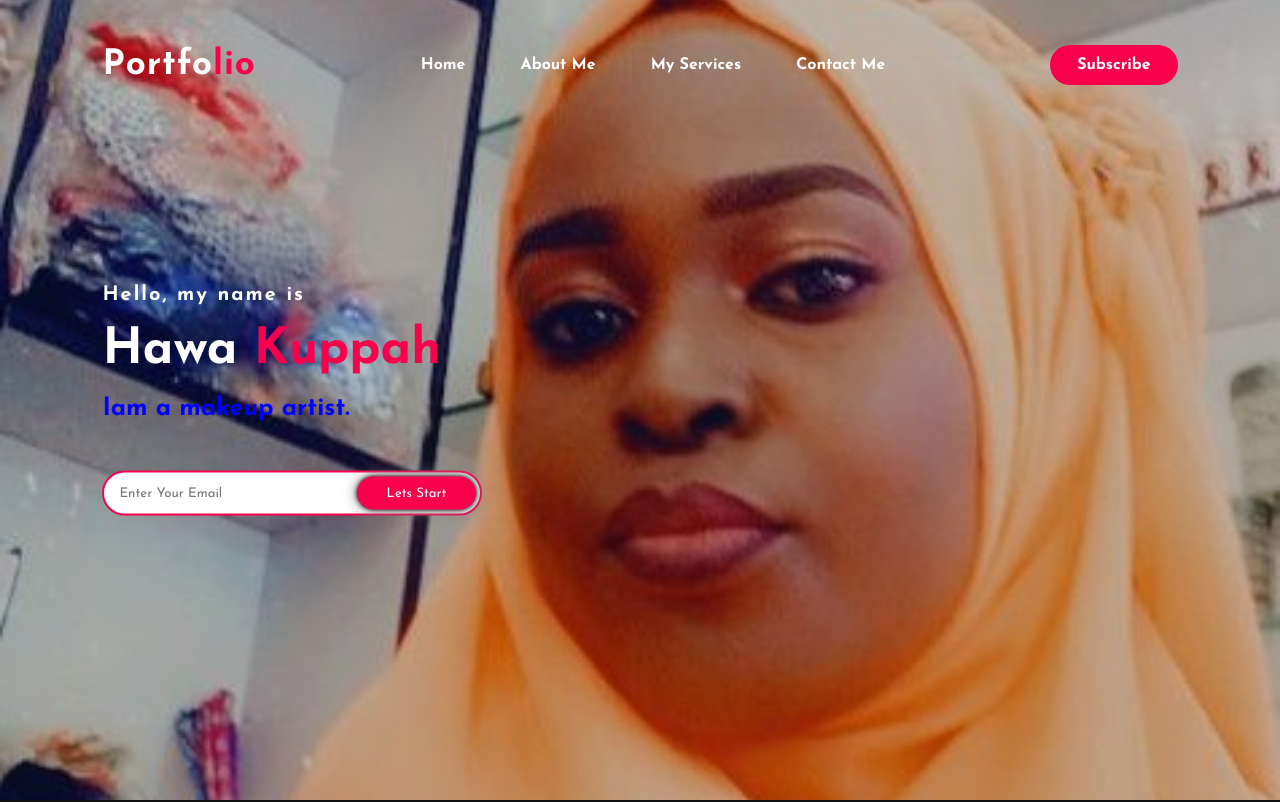
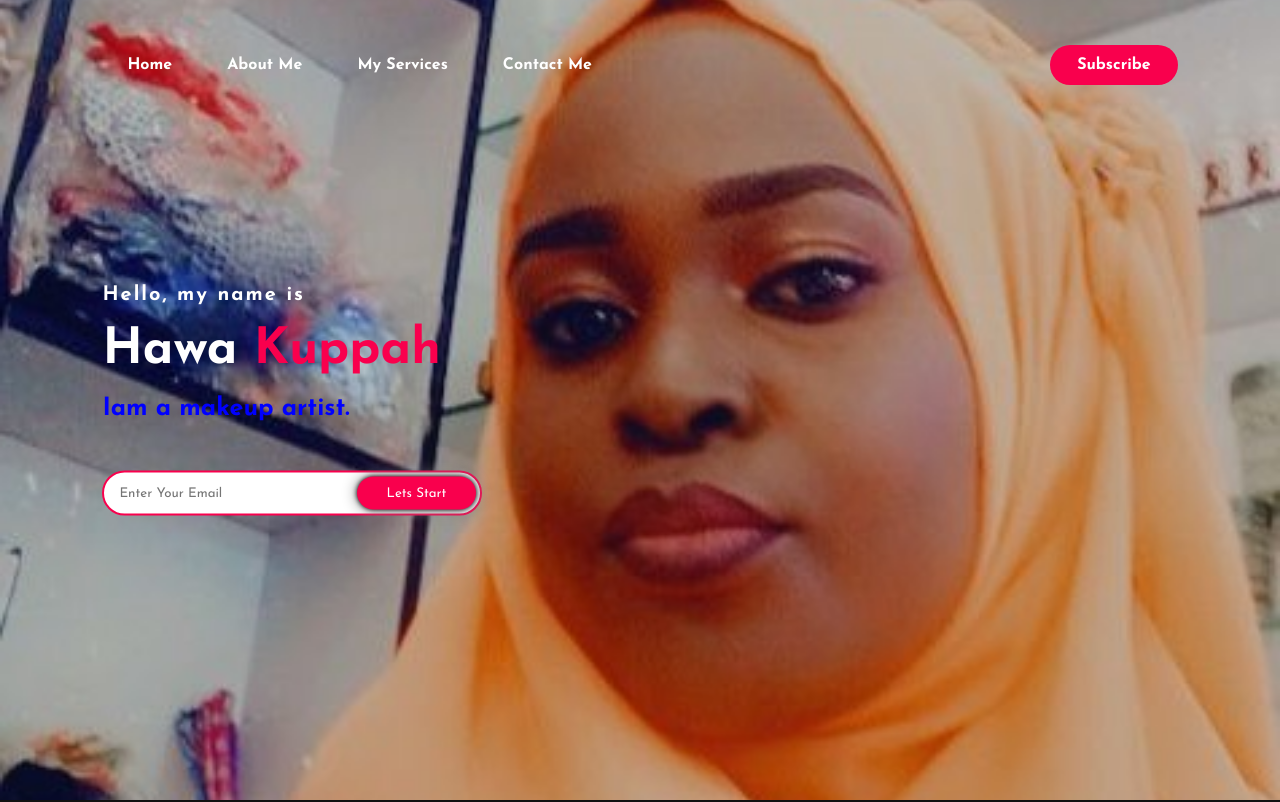
Before and after one commit to nabisenke/personl-website, a plain HTML site: page index.html in a window 1280 px wide. Shown: the top 802 px of the page. Drawn offline with Linux system fonts and the light colour scheme.

Commit message:
Update index.html

```diff
--- a/index.html
+++ b/index.html
@@ -15,7 +15,7 @@
 
 	<div class="hero">
 		<nav>
-			<h2 class="logo">Portfo<span>lio</span></h2>
+
 			<ul>
 				<li><a href="index.html">Home</a></li>
 				<li><a href="about me.html">About me</a></li>
```
